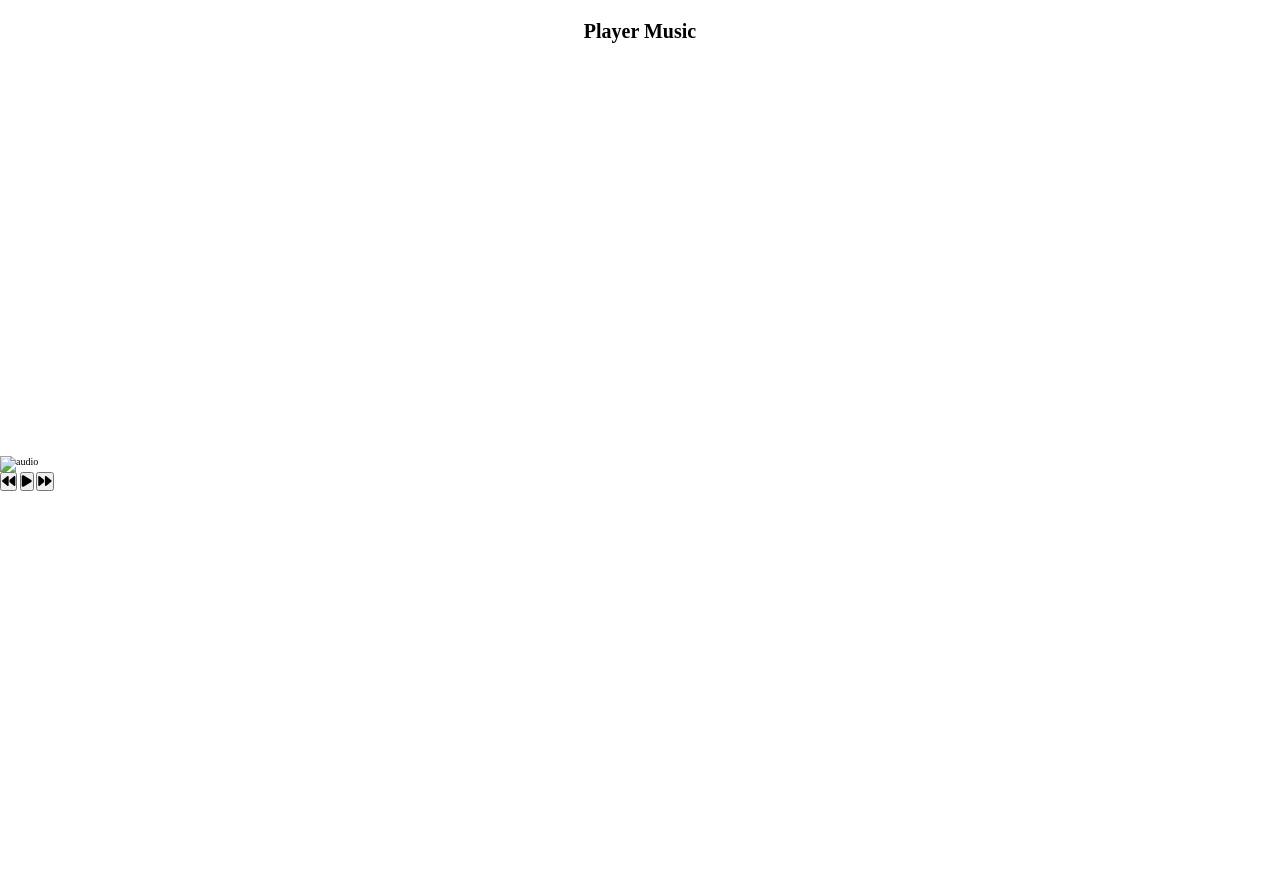
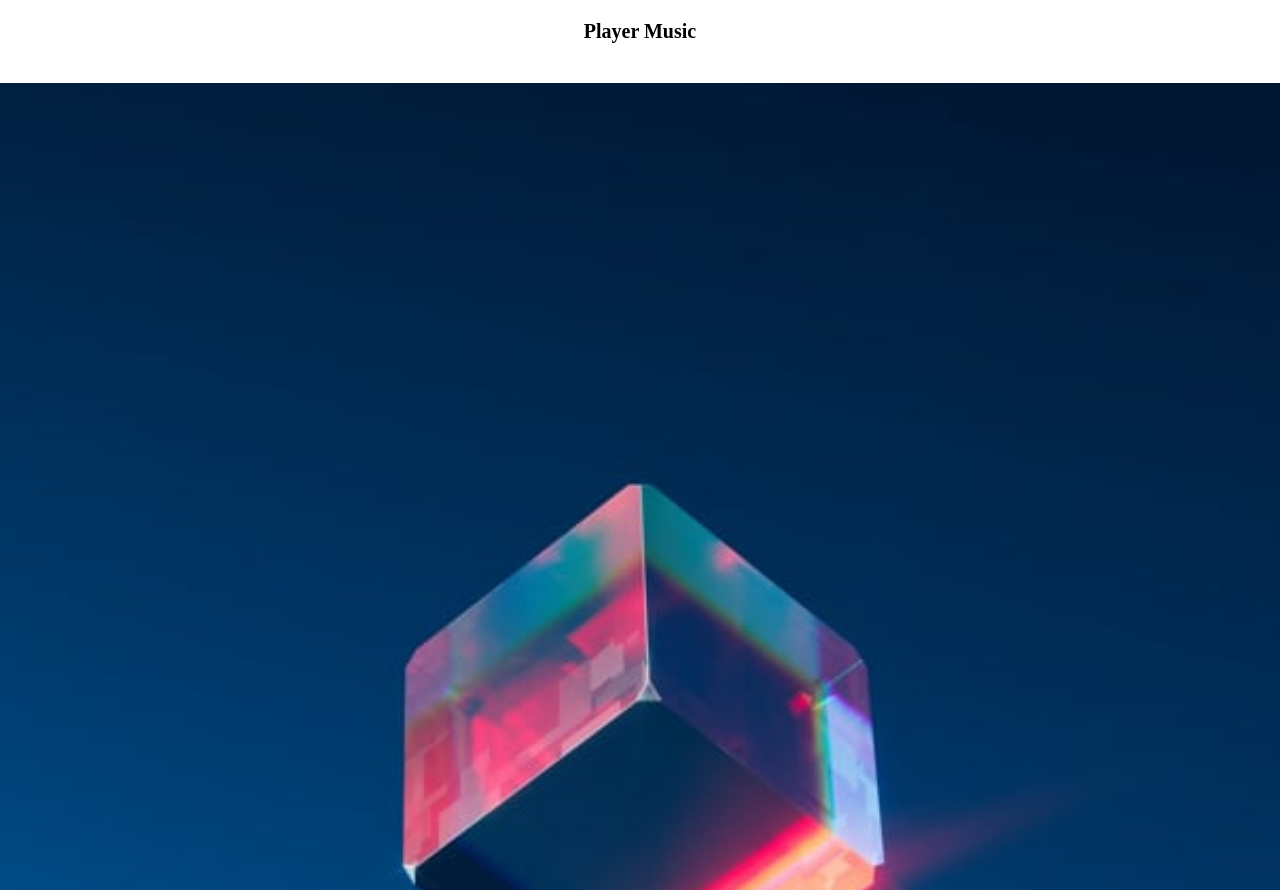
Before and after one commit to Christiano0407/build_VanillaJavascript_Projects, a website: page playerMusic/music.html in a window 1280 px wide. Shown: the top 890 px of the page. Before the commit the page ends 863 px from the top, so only its background shows below. Drawn offline with Linux system fonts and the light colour scheme.

Commit message:
audio 01

```diff
--- a/playerMusic/music.html
+++ b/playerMusic/music.html
@@ -26,7 +26,7 @@
         <audio src="" id="audio"></audio>
 
         <div class="img-container" id="navigation">
-          <img src="" alt="audio" id="cover" />
+          <img src="../src/assets/06.jpg" alt="audio" id="cover" />
         </div>
         <div class="navigation">
           <button class="btn action-btn" id="prev">
```
Also changed, not shown: 1 other file.
